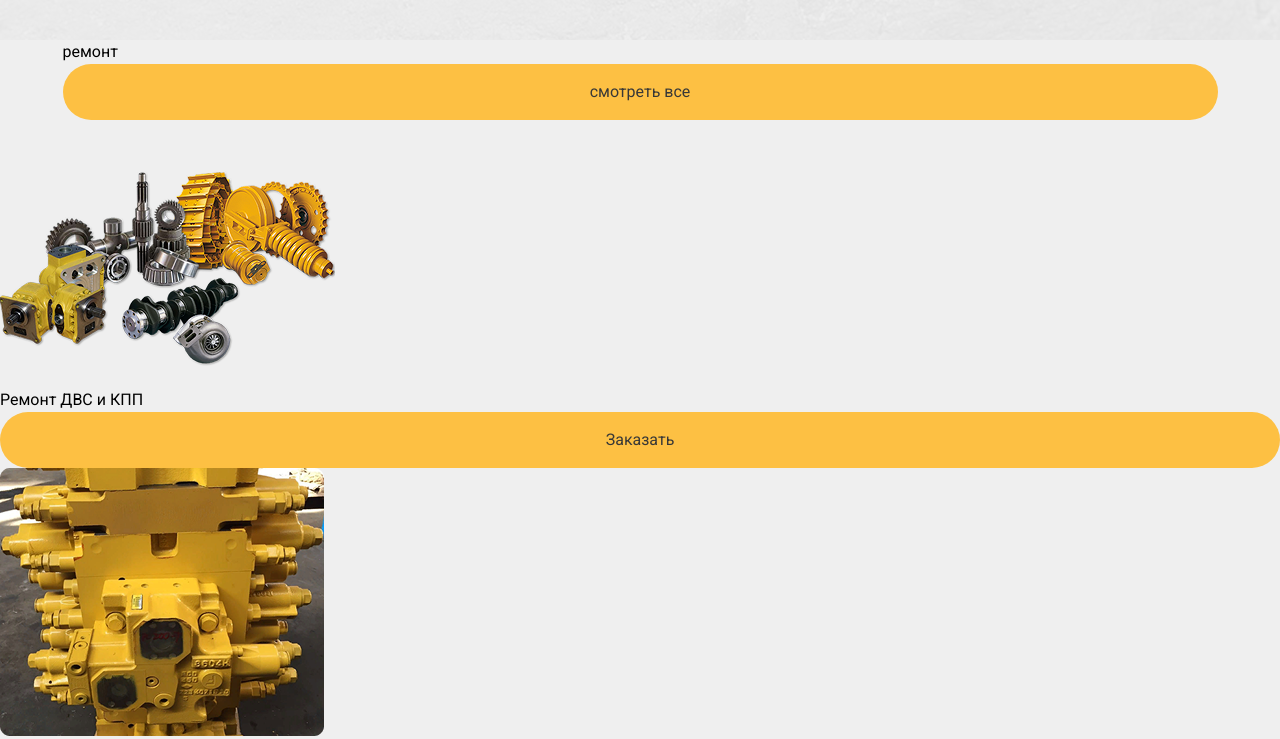
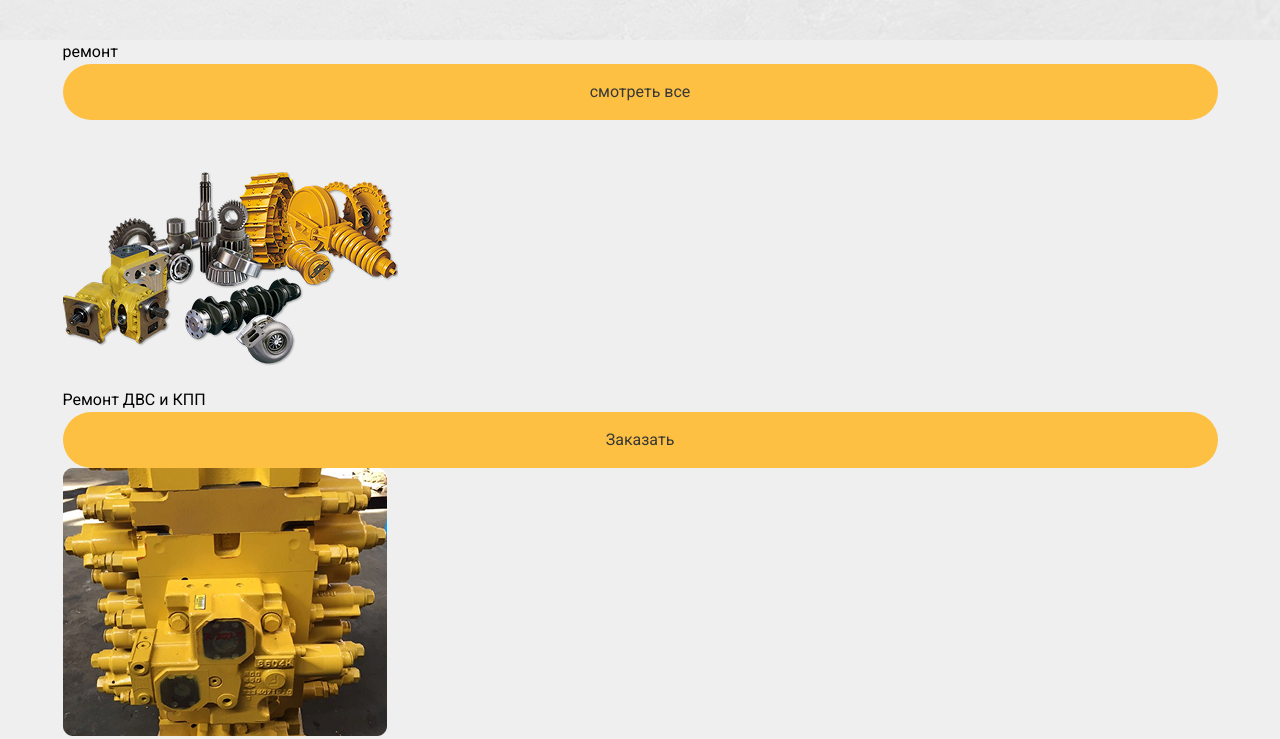
Before and after one commit to KotoFeelGood72/vue-sparta, a Vue app: page / in a window 1280 px wide. Shown: the part 8420-9159 px from the top of the page. Built offline with nearby package versions, Linux system fonts and the light colour scheme.

Commit message:
Собрал страницу услуг

```diff
--- a/src/pages/main-page/sections/repair/RepairSection.vue
+++ b/src/pages/main-page/sections/repair/RepairSection.vue
@@ -11,11 +11,12 @@
   <div class="repair-section">
     <div class="container">
       <SectionHead title="ремонт " buttonText="смотреть все"/>
+      <ul>
+        <li v-for="repair in repairs" :key="repair.id">
+          <DefaultCard v-bind="repair"/>
+        </li>
+      </ul>
+      <slot name="bottom"/>
     </div>
-    <ul>
-      <li v-for="repair in repairs" :key="repair.id">
-        <DefaultCard v-bind="repair"/>
-      </li>
-    </ul>
   </div>
 </template>
--- /dev/null
+++ b/src/pages/repair-page/RepairDetailPage.vue
@@ -0,0 +1,9 @@
+<script setup lang="ts">
+
+</script>
+
+<template>
+  <div>
+
+  </div>
+</template>
--- a/src/pages/repair-page/RepairPage.vue
+++ b/src/pages/repair-page/RepairPage.vue
@@ -1,9 +1,49 @@
 <script setup lang="ts">
+import RepairSection from '../main-page/sections/repair/RepairSection.vue';
+import BlockForm from '@/components/shared/BlockForm.vue';
 
+const repairs = [
+  {
+    id: '1',
+    slug: 'repair-1',
+    image: '/images/repair-1.png',
+    title: 'Ремонт ДВС и КПП',
+  },
+  {
+    id: '2',
+    slug: 'repair-2',
+    image: '/images/repair-2.png',
+    title: 'Ремонт гидравлики',
+  },
+  {
+    id: '3',
+    slug: 'repair-3',
+    image: '/images/repair-3.png',
+    title: 'Trade-in',
+  },
+]
 </script>
 
 <template>
-  <div>
-
+  <div class="repair-page pt-6">
+    <RepairSection :repairs="repairs">
+      <template #bottom>
+        <div>
+          <p>Gd ut perspiciatis unde omnis iste natus error sit voluptatem accusantium doloremque laudantium, totam rem aperiam, eaque ipsa quae ab illo inventore veritatis et quasi architecto beatae vitae dicta sunt explicabo. Nemo enim ipsam voluptatem quia voluptas sit aspernatur aut odit aut fugit, sed quia consequuntur magni dolores eos qui ratione voluptatem sequi nesciunt. Neque porro quisquam</p>
+          <p>Kst, qui dolorem ipsum quia dolor sit amet, consectetur, adipisci velit, sed quia non numquam eius modi tempora incidunt ut labore et dolore magnam aliquam quaerat voluptatem. Ut enim ad minima veniam, quis nostrum exercitationem ullam corporis suscipit laboriosam, nisi ut aliquid ex ea commodi consequatu</p>
+        </div>
+      </template>
+    </RepairSection>
+    <BlockForm
+      image="/images/form-one.png"
+      title="закажите экспресс-доставку"
+      subtitle="Если у Вас есть сложности с выбором товара или другие вопросы, то Вы можете получить консультацию у наших менеджеров
+в рабочие часы компании."
+      theme="white"
+    />
   </div>
 </template>
+
+<style scoped>
+
+</style>
```
